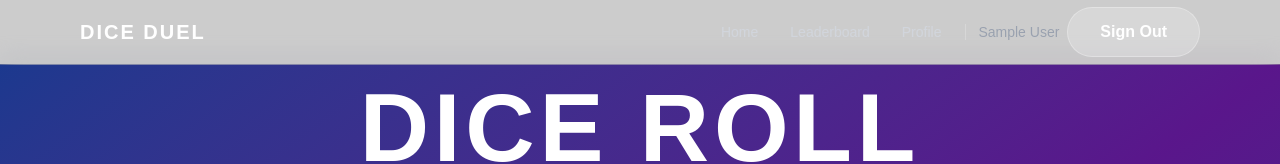
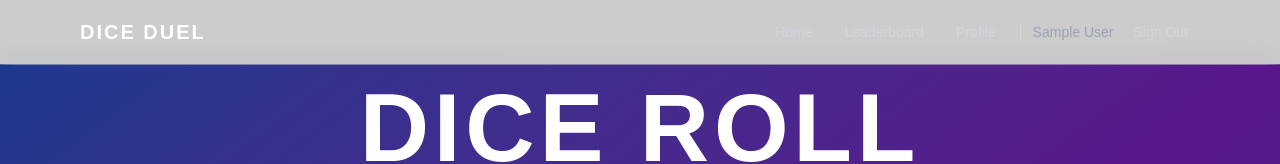
Before and after one commit to Mackintac/Dice-Roll-Duel-v2, a Next.js app in the folder dice-roll-duel-v2/: page / in a window 1280 px wide. Shown: the top 164 px of the page. Built offline with nearby package versions, Linux system fonts and the light colour scheme; no server answers; sample sign-in values are in the browser's storage.

Commit message:
update styling for signout button to fit better on nav

```diff
--- a/dice-roll-duel-v2/app/components/SignOutButton.tsx
+++ b/dice-roll-duel-v2/app/components/SignOutButton.tsx
@@ -6,7 +6,7 @@ export default function SignOutButton() {
   return (
     <button
       onClick={() => signOut({ callbackUrl: '/' })}
-      className='bg-white/20 hover:bg-white/30 text-white font-semibold px-8 py-3 rounded-full border border-white/30 transition-all duration-200'
+      className='text-gray-300 hover:text-white text-sm px-3 py-2 rounded-lg hover:bg-white/10 transition-all'
     >
       Sign Out
     </button>
```
